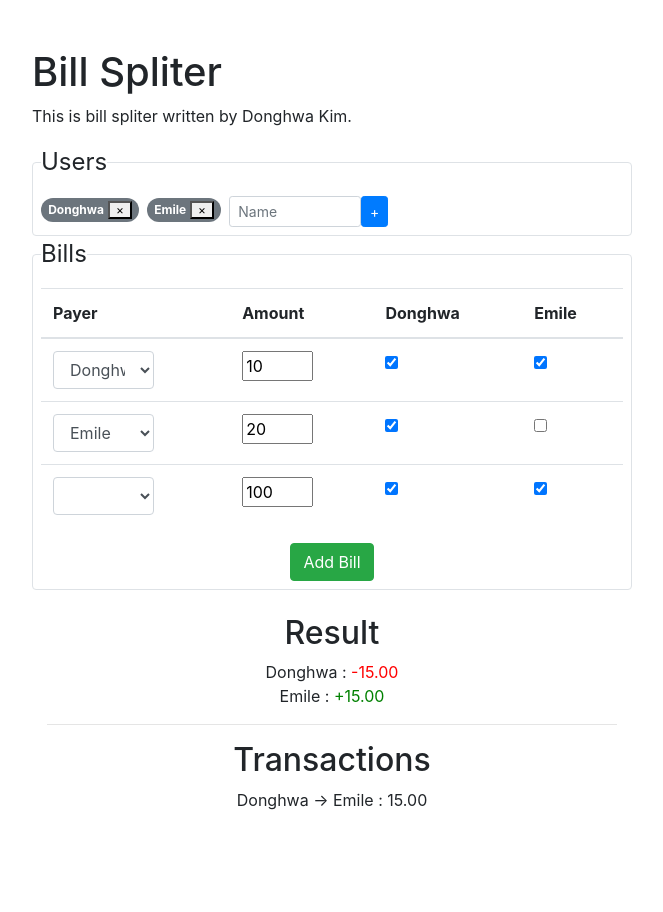
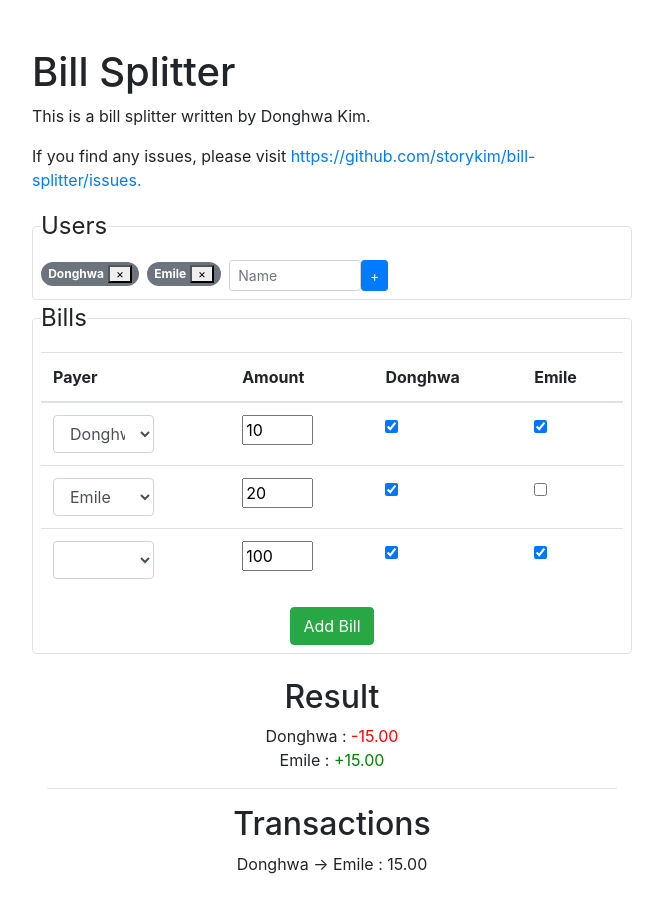
Before and after one commit to storykim/bill-splitter, a Gatsby site: page / in a window 1280 px wide. Shown: the whole page, without its empty margins (308-971 px from the left). Before the commit the page ends 860 px from the top, so only its background shows below. Built offline with nearby package versions, Linux system fonts and the light colour scheme; Gatsby itself is replaced by a stand-in of ours.

Commit message:
Fix typo in intro and comment about issue page

```diff
--- a/src/components/intro.js
+++ b/src/components/intro.js
@@ -4,8 +4,9 @@ class IntroPanel extends React.Component {
   render() {
     return (
       <div>
-        <h1>Bill Spliter</h1>
-        <p>This is bill spliter written by Donghwa Kim.</p>
+        <h1>Bill Splitter</h1>
+        <p>This is a bill splitter written by Donghwa Kim.</p>
+        <p>If you find any issues, please visit <a href="https://github.com/storykim/bill-splitter/issues">https://github.com/storykim/bill-splitter/issues.</a></p>
       </div>
     )
   }
```
